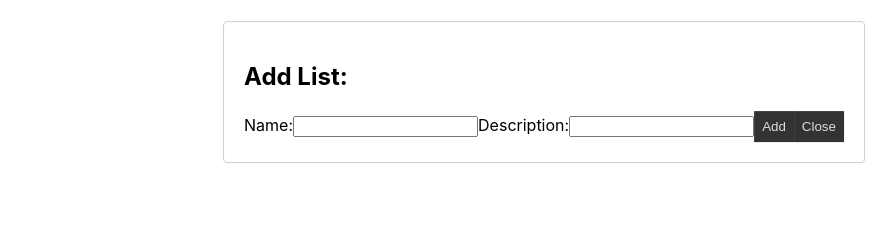
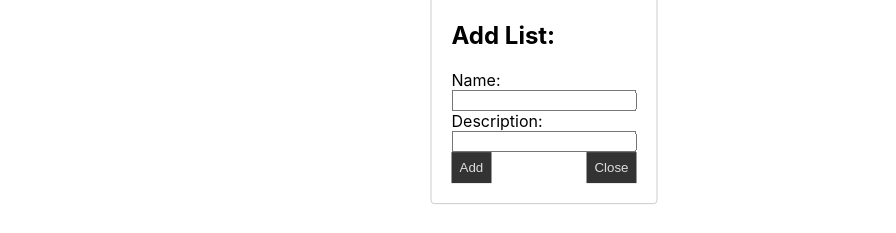
Before and after one commit to vandyand/todo-app, a React (Create React App) app: page / in a window 1280 px wide. Both pictures are taken after a click on the button 157 px from the left and 177 px from the top of the page. Shown: the part 308-541 px from the top of the page, without its empty margins (96-992 px from the left). Built offline with nearby package versions, Linux system fonts and the light colour scheme; no server answers.

Commit message:
updated form styles

```diff
--- a/src/App.css
+++ b/src/App.css
@@ -1,19 +1,12 @@
-/* * {
-  background-color:lightgray;
-} */
-
 .App {
-  /* border: 2px solid black; */
   margin: 5% 10% 10% 10%;
 }
 
 .index {
-  /* border: 2px solid brown; */
   display: flex;
 }
 
 .lists {
-  /* border: 2px solid red; */
   width: 35%;
   display: flex;
   flex-direction: column;
@@ -22,17 +15,20 @@
 }
 
 .listSelect {
-  /* border: 2px solid orange; */
   display: flex;
   padding: 2px;
 }
 
 .listName {
-  flex:1;
+  flex: 1;
 }
 
-.listName button{
-  width:100%;
+.listName button {
+  width: 100%;
+}
+
+.listName button:hover {
+  background-color: #222;
 }
 
 .listDisplay {
@@ -42,43 +38,28 @@
   display: flex;
   flex-direction: column;
   margin: 0 0 0 2%;
-  /* align-items:center; */
-  /* justify-content: space-around; */
 }
 
-
-
-
 .item {
-  /* border: 2px solid green; */
-  /* width: 20%; */
-  display:flex;
-  padding:2px;
+  display: flex;
+  padding: 2px;
 }
 
 .itemName {
-  display:flex;
-  flex:1;
-  /* width:20%; */
+  display: flex;
+  flex: 1;
   border: 1px solid #333;
-  /* border-radius: 0.5em; */
   padding: 2px;
 }
 
-/* .itemName div {
-  border:2px solid black;
-} */
-
-
-/* .addList {
-  padding:2px;
-  margin:2px 10px 2px 35%;
+.Form {
+  display:flex;
+  flex-direction:column;
 }
-
-.addItem {
-  padding:2px;
-  margin:2px 10px 2px 10%;
-} */
+.Form div {
+  display:flex;
+  justify-content:space-between;
+}
 
 button {
   padding: 8px;
@@ -87,13 +68,8 @@ button {
   color: #ddd;
 }
 
-/* button:hover {
-  background-color: #777;
-  color: #000;
-} */
-
 .buttonAdd {
-  border-radius:50em;
+  border-radius: 50em;
   margin: 1em;
   background-color: green;
 }
@@ -115,7 +91,7 @@ button {
   color: black;
 }
 
-.buttonUpdate:hover{
+.buttonUpdate:hover {
   background-color: #9b870c;
 }
 
--- a/src/components/ItemForm.js
+++ b/src/components/ItemForm.js
@@ -12,9 +12,9 @@ export default class extends React.Component {
             due: '',
         }
 
-        if(props.curItem!=={}){
+        if (props.curItem !== {}) {
             this.state = {
-                name:props.curItem.name,
+                name: props.curItem.name,
                 list_id: props.curItem.list_id,
                 desc: props.curItem.desc,
                 due: props.curItem.due
@@ -43,7 +43,7 @@ export default class extends React.Component {
         return (
             <div>
                 <h2>{this.props.addOrUpdate === true ? 'Add' : 'Update'} Item:</h2>
-                <form onSubmit={this.submitHandler}>
+                <form className="Form" onSubmit={this.submitHandler}>
                     <label>Name:</label>
                     <input
                         type='text'
@@ -69,8 +69,10 @@ export default class extends React.Component {
                         value={this.state.due}
                     />
                     <input type='hidden' id='isComplete' name='isComplete' value='false'></input>
-                    <button>{this.props.addOrUpdate === true ? 'Add' : 'Update'}</button>
-                    <button type='button' onClick={this.close}>Close</button>
+                    <div>
+                        <button>{this.props.addOrUpdate === true ? 'Add' : 'Update'}</button>
+                        <button type='button' onClick={this.close}>Close</button>
+                    </div>
                 </form>
             </div>
         )
--- a/src/components/ListForm.js
+++ b/src/components/ListForm.js
@@ -10,9 +10,9 @@ export default class extends React.Component {
             desc: ''
         }
 
-        if(props.curList!=={}){
+        if (props.curList !== {}) {
             this.state = {
-                name:props.curList.name,
+                name: props.curList.name,
                 desc: props.curList.desc
             }
         }
@@ -43,7 +43,7 @@ export default class extends React.Component {
         return (
             <div>
                 <h2>{this.props.addOrUpdate === true ? 'Add' : 'Update'} List:</h2>
-                <form onSubmit={this.submitHandler}>
+                <form className="Form" onSubmit={this.submitHandler}>
                     <label>Name:</label>
                     <input
                         type='text'
@@ -60,8 +60,10 @@ export default class extends React.Component {
                         onChange={this.changeHandler}
                         value={this.state.desc}
                     />
-                    <button>{this.props.addOrUpdate === true ? 'Add' : 'Update'}</button>
-                    <button type="button" onClick={this.close}>Close</button>
+                    <div>
+                        <button>{this.props.addOrUpdate === true ? 'Add' : 'Update'}</button>
+                        <button type="button" onClick={this.close}>Close</button>
+                    </div>
                 </form>
             </div>
         )
--- a/src/components/Modal.js
+++ b/src/components/Modal.js
@@ -15,10 +15,6 @@ const customStyles = {
     transform: 'translate(-50%, -50%)'
   }
 };
-
-// Make sure to bind modal to your appElement (http://reactcommunity.org/react-modal/accessibility/)
-// Modal.setAppElement(el)
-
 
 export default class extends React.Component {
   constructor() {
```
